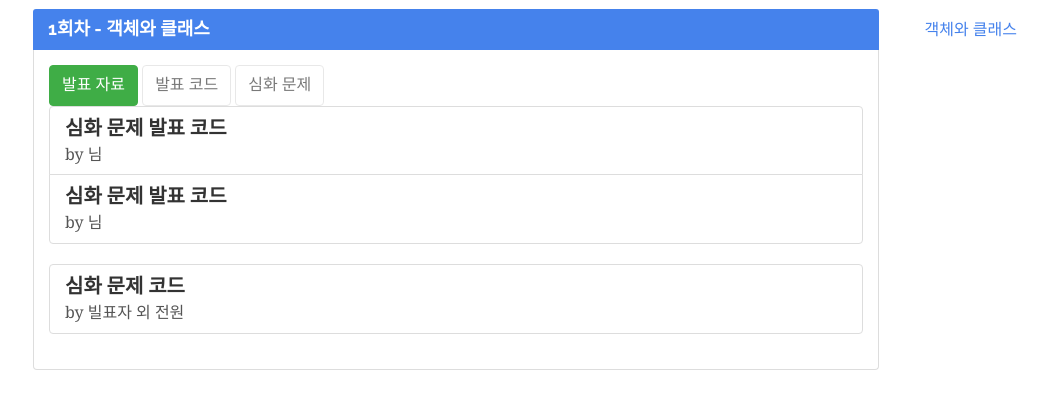
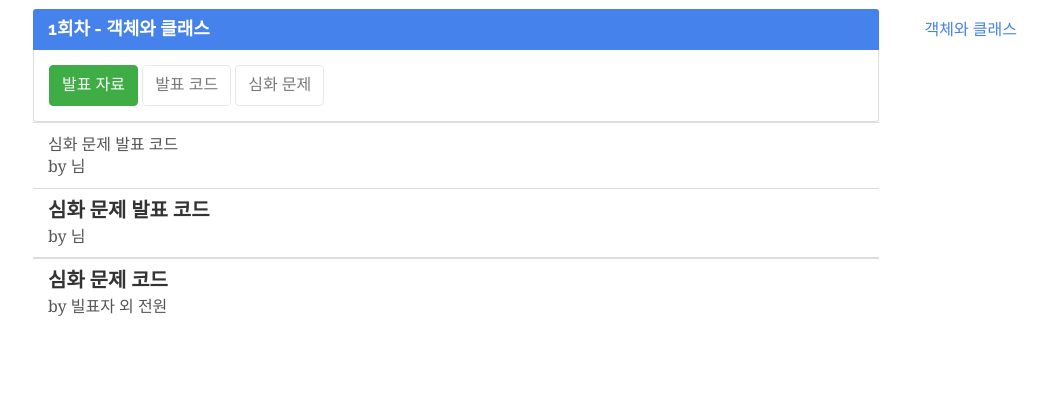
Before and after one commit to Ahji89/JavaStudy, a plain HTML site: page index.html in a window 1280 px wide. Shown: the part 154-562 px from the top of the page, without its empty margins (38-1085 px from the left). Drawn offline with nearby package versions, Linux system fonts and the light colour scheme; files whose address does not match are found by name.

Commit message:
메인 테스트

```diff
--- a/index.html
+++ b/index.html
@@ -49,11 +49,11 @@
               <a href="/JavaStudy/java/1회차 - 객체와 클래스.pptx"><button type="button" class="btn btn-success">발표 자료</button></a>
               <a href="#"><button type="button" class="btn btn-default disabled">발표 코드</button></a>
               <a href="#"><button type="button" class="btn btn-default disabled">심화 문제</button></a>
-			  </br>
-			  <div class="list-group">
+            </div>
+
+			<div class="list-group">
               <a href="#" target="_blank" class="list-group-item">
-                <h4 class="list-group-item-heading">심화 문제 발표 코드</h4>
-                <p class="list-group-item-text">by 님</p>
+                심화 문제 발표 코드<br />by 님
               </a>
 			  <a href="#" target="_blank" class="list-group-item">
                 <h4 class="list-group-item-heading">심화 문제 발표 코드</h4>
@@ -65,7 +65,6 @@
                 <h4 class="list-group-item-heading">심화 문제 코드</h4>
                 <p class="list-group-item-text">by 빌표자 외 전원</p>
               </a>
-            </div>
             </div>
 
 			<!--
```
Also changed, not shown: 1 other file.
